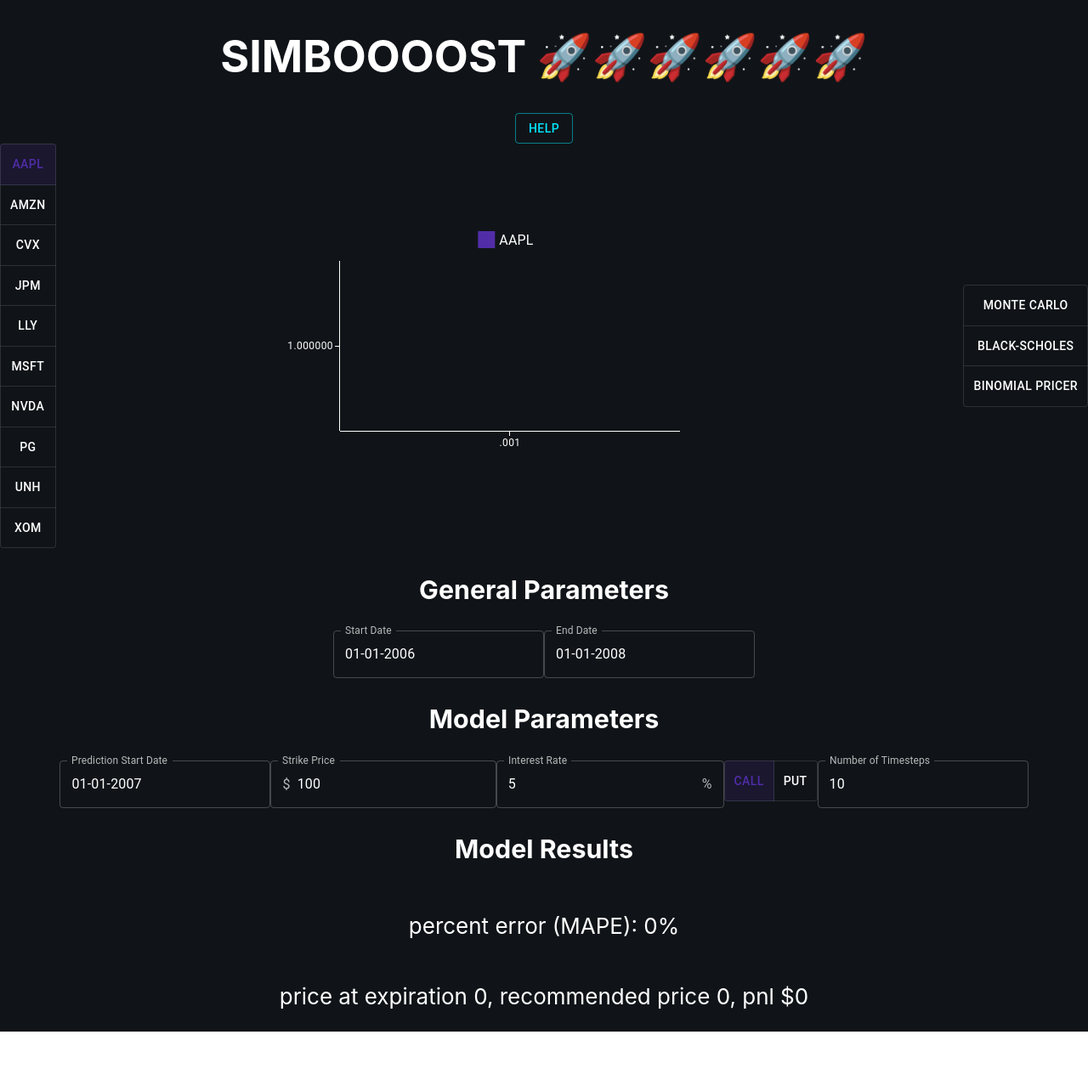
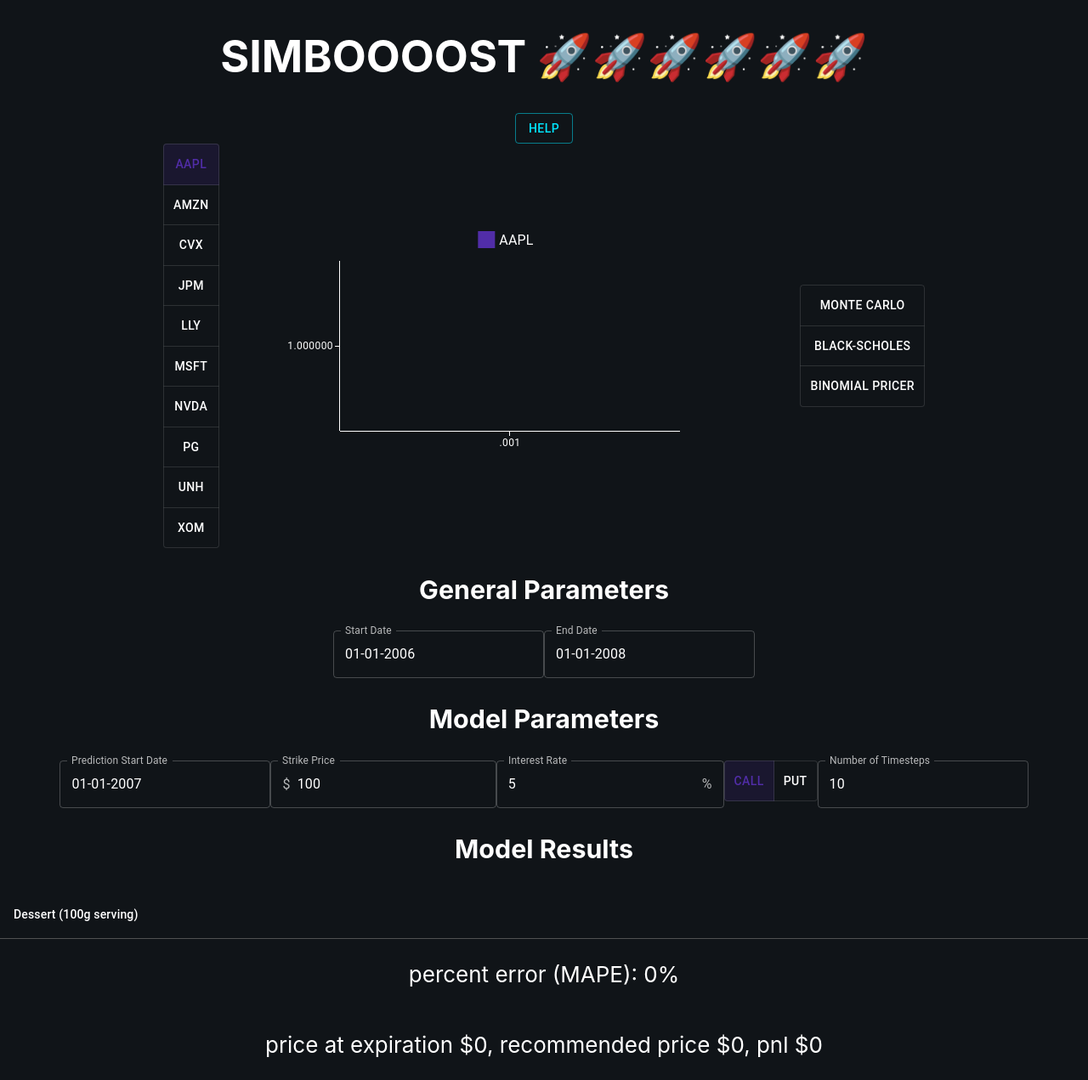
Before and after one commit to p0nk0/SimBoost, a React (Create React App) app in the folder frontend/: page / in a window 1280 px wide. Shown: the whole page at 85% size. Before the commit the page ends 1214 px from the top, so only its background shows below. Built offline with nearby package versions, Linux system fonts and the light colour scheme; no server answers.

Commit message:
started data table output

```diff
--- a/frontend/src/App.css
+++ b/frontend/src/App.css
@@ -20,8 +20,10 @@
 .Row {
   display: flex;
   flex-direction: row;
-  justify-content: space-around;
-  align-items: center
+  justify-content: space-between;
+  align-items: center;
+  padding-left: 15%;
+  padding-right: 15%;
 }
 
 #paragraph {
--- a/frontend/src/pages/Home.js
+++ b/frontend/src/pages/Home.js
@@ -2,6 +2,11 @@
 import '../App.css';
 
 import { Link } from "react-router-dom";
+
+import { createTheme, ThemeProvider } from '@mui/material/styles';
+import { cyan } from '@mui/material/colors';
+
+import CircularProgress from '@mui/material/CircularProgress';
 
 import Button from '@mui/material/Button'
 import ToggleButton from '@mui/material/ToggleButton';
@@ -16,10 +21,12 @@
 import TextField from '@mui/material/TextField';
 import InputAdornment from '@mui/material/InputAdornment';
 
-import CircularProgress from '@mui/material/CircularProgress';
-
-import { createTheme, ThemeProvider } from '@mui/material/styles';
-import { cyan } from '@mui/material/colors';
+import Table from '@mui/material/Table';
+import TableBody from '@mui/material/TableBody';
+import TableCell from '@mui/material/TableCell';
+import TableContainer from '@mui/material/TableContainer';
+import TableHead from '@mui/material/TableHead';
+import TableRow from '@mui/material/TableRow';
 
 const dayjs = require('dayjs');
 var isBetween = require('dayjs/plugin/isBetween');
@@ -206,7 +213,7 @@
     // what dates we're asking for
     let [start, setStart] = useState(dayjs("2006-01-01"))
     let [end, setEnd] = useState(dayjs("2008-01-01"))
-    let [middle, setMiddle] = useState(dayjs("2007-01-01"))
+    let [middle, setMiddle] = useState(dayjs("2007-01-01")) // for predictions
 
     // monte carlo specific variables
     let [accuracy, setAccuracy] = useState(0);
@@ -219,8 +226,14 @@
     // binomial pricer specific variables
     let [timesteps, setTimesteps] = useState(10);
 
+    // options results (black-scholes and binomial pricer)
+    let [expiration, setExpiration] = useState(0);
+    let [contract, setContract] = useState(0);
+    let [pnl, setPnl] = useState(0);
+
     // for dynamic loading
-    let [loading, setLoading] = useState(false);
+    let [graphLoading, setGraphLoading] = useState(false);
+    let [resultsLoading, setResultsLoading] = useState(false);
 
 
     useEffect(function () {
@@ -230,10 +243,12 @@
             return date.toISOString().slice(0, 10);
         }
 
+        setPredictions(([1]))
+        setExpiration(0);
+        setContract(0);
+        setPnl(0);
         setDates([1]);
         setStocks([1]);
-
-
 
         fetch("http://ec2-34-235-103-161.compute-1.amazonaws.com:8181/stock/" + stock + "/" + to_string(start) + "/" + to_string(end))
             .then((response) => {
@@ -247,12 +262,8 @@
                 setStocks(parsed_response.stocks);
             }).catch((error) => console.log(error));
 
-
-        if ((new Set(["Monte_Carlo", "Black_Scholes", "Binomial_Pricer"])).has(type)) {
-            setLoading(true);
-
         if (type === "Monte_Carlo") {
-                setPredictions([1]);
+            setGraphLoading(true);
             fetch("http://ec2-34-235-103-161.compute-1.amazonaws.com:8181/Monte_Carlo/" + stock + "/" + to_string(start) + "/" + to_string(middle) + "/" + to_string(end))
                 .then((response) => {
                     return response.json();
@@ -260,24 +271,35 @@
                     setPredictions(parsed_response.predictions);
                     setAccuracy(Math.round(parsed_response.accuracy * 10000) / 100);
                 }).catch((error) => console.log(error))
-                    .finally((_) => setLoading(false));
+                .finally((_) => setGraphLoading(false));
         }
 
         else if (type === "Black_Scholes") {
-                setPredictions([1]);
-                fetch("http://ec2-34-235-103-161.compute-1.amazonaws.com:8181/Black_Scholes/" + stock + "/" + strike + "/" + interest + "/" + to_string(middle) + "/" + to_string(end) + "/" + to_string(start) + "/" + callPut)
+            setResultsLoading(true);
+            fetch("http://ec2-34-235-103-161.compute-1.amazonaws.com:8181/Black_Scholes/" + stock + "/" + strike + "/" + (interest / 100) + "/" + to_string(middle) + "/" + to_string(end) + "/" + to_string(start) + "/" + callPut)
                 .then((response) => {
                     return response.json();
                 }).then((parsed_response) => {
-                        console.log(parsed_response)
+                    setExpiration(parsed_response.stock_expiration_price);
+                    setContract(Math.round(parsed_response.option_contract_price * 100) / 100);
+                    setPnl(Math.round(parsed_response.pnl * 100) / 100);
                 }).catch((error) => console.log(error))
-                    .finally((_) => setLoading(false));
-            }
+                .finally((_) => setResultsLoading(false));
+
+        } else if (type === "Binomial_Pricer") {
+            setResultsLoading(true);
+            fetch("http://ec2-34-235-103-161.compute-1.amazonaws.com:8181/Binomial_Pricer/" + stock + "/" + strike + "/" + (interest / 100) + "/" + to_string(middle) + "/" + to_string(end) + "/" + to_string(start) + "/" + callPut + "/" + timesteps)
+                .then((response) => {
+                    return response.json();
+                }).then((parsed_response) => {
+                    setExpiration(parsed_response.stock_expiration_price);
+                    setContract(Math.round(parsed_response.option_contract_price * 100) / 100);
+                    setPnl(Math.round(parsed_response.pnl * 100) / 100);
+                }).catch((error) => console.log(error))
+                .finally((_) => setResultsLoading(false));
         }
 
-        if (type == null) {
-            setPredictions(([1]))
-        }
+
 
     }, [start, middle, end, type, stock, strike, interest, callPut, timesteps])
 
@@ -295,7 +317,7 @@
                         </div>
                         <div className="Row">
                             <MakeButton type={"stock"} value={stock} setButton={setStock} />
-                            {loading ? <CircularProgress /> : <MakeChart dates={dates} data={stocks} predictions={predictions} type={stock} />}
+                            {graphLoading ? <CircularProgress /> : <MakeChart dates={dates} data={stocks} predictions={predictions} type={stock} />}
                             <MakeButton type={"predict"} value={type} setButton={setType} />
                         </div>
 
@@ -355,8 +377,19 @@
                         </div>
 
                         <h3>Model Results</h3>
+
+                        <TableContainer>
+                            <Table>
+                                <TableHead>
+                                    <TableRow>
+                                        <TableCell>Dessert (100g serving)</TableCell>
+                                    </TableRow>
+                                </TableHead>
+                            </Table>
+                        </TableContainer>
+
                         <p>percent error (MAPE): {accuracy}%</p>
-                        <p>price at expiration 0, recommended price 0, pnl $0</p>
+                        <p>price at expiration ${expiration}, recommended price ${contract}, pnl ${pnl}</p>
                     </LocalizationProvider>
                 </ThemeProvider>
 
```
Also changed, not shown: 1 other file (tests, documents, lock files or other folders). Lines whose indentation alone changed are shown as unchanged.
